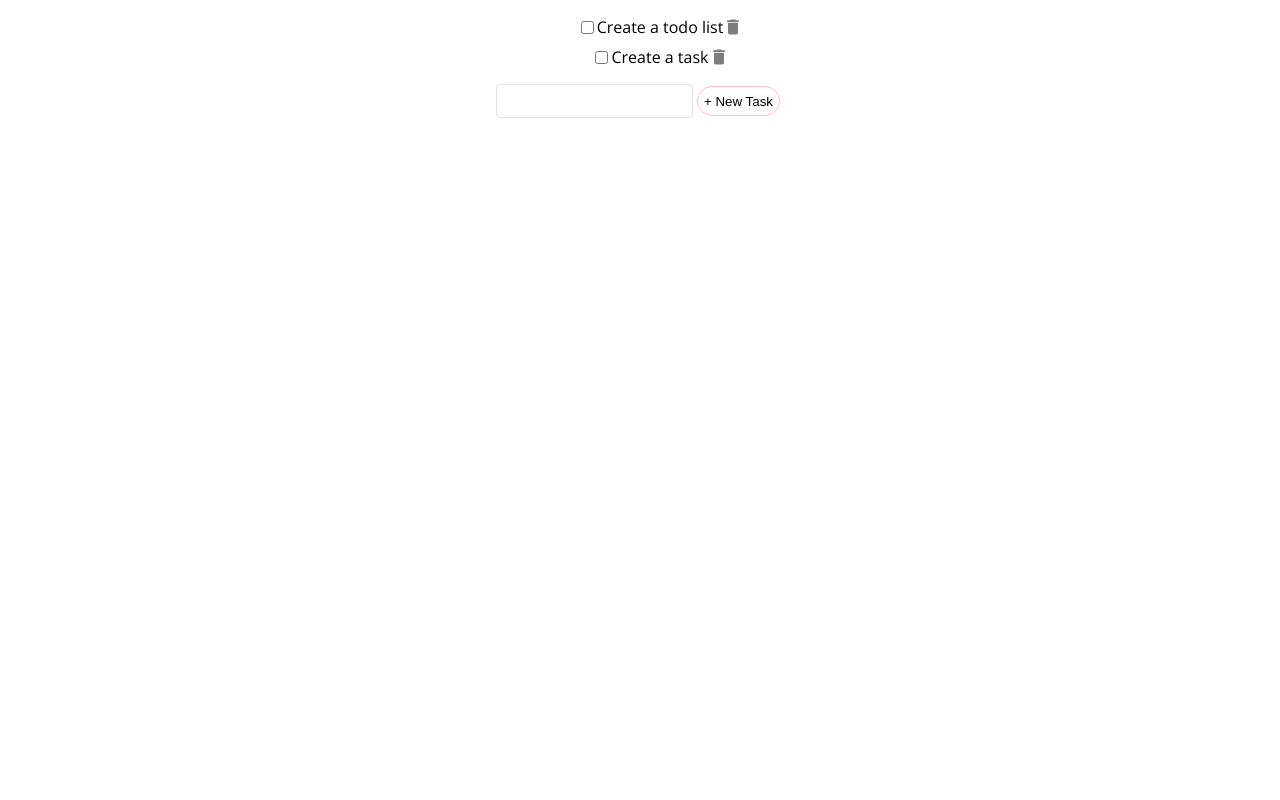
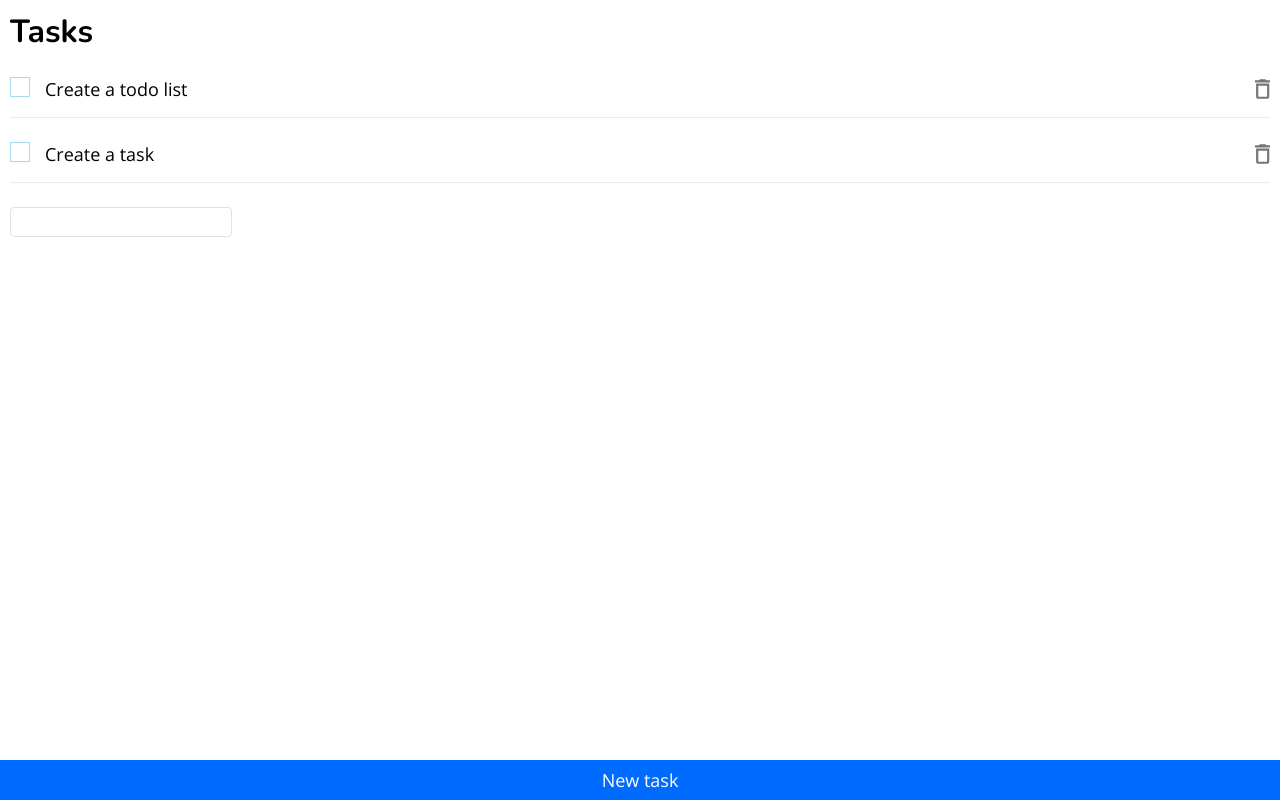
Before and after one commit to manzoliric/todolist-vue, a Vue app: page / in a window 1280 px wide. Built offline with nearby package versions, Linux system fonts and the light colour scheme.

Commit message:
refac design and init modal create task

```diff
--- /dev/null
+++ b/assets/reset.scss
@@ -0,0 +1,161 @@
+/* Based on http://meyerweb.com/eric/tools/css/reset/ v2.0 | 20110126 */
+
+html,
+body,
+div,
+span,
+applet,
+object,
+iframe,
+h1,
+h2,
+h3,
+h4,
+h5,
+h6,
+p,
+blockquote,
+pre,
+a,
+abbr,
+acronym,
+address,
+big,
+cite,
+code,
+del,
+dfn,
+em,
+img,
+ins,
+kbd,
+q,
+s,
+samp,
+small,
+strike,
+strong,
+sub,
+sup,
+tt,
+var,
+b,
+u,
+i,
+center,
+dl,
+dt,
+dd,
+ol,
+ul,
+li,
+fieldset,
+form,
+label,
+legend,
+table,
+caption,
+tbody,
+tfoot,
+thead,
+tr,
+th,
+td,
+article,
+aside,
+canvas,
+details,
+embed,
+figure,
+figcaption,
+footer,
+header,
+hgroup,
+menu,
+nav,
+output,
+ruby,
+section,
+summary,
+time,
+mark,
+audio,
+video {
+  margin: 0;
+  padding: 0;
+  border: 0;
+  font-size: 100%;
+  font: inherit;
+  vertical-align: baseline;
+}
+input,
+textarea,
+select,
+optgroup,
+button {
+  font: inherit;
+}
+*,
+:after,
+:before {
+  box-sizing: border-box;
+  -webkit-tap-highlight-color: transparent;
+}
+/* HTML5 display-role reset for older browsers */
+article,
+aside,
+details,
+figcaption,
+figure,
+footer,
+header,
+hgroup,
+menu,
+nav,
+section {
+  display: block;
+}
+a {
+  color: inherit;
+  text-decoration: inherit;
+  &:hover,
+  &:focus {
+    color: inherit;
+    outline: none;
+  }
+}
+ol,
+ul {
+  list-style: none;
+}
+blockquote,
+q {
+  quotes: none;
+}
+blockquote:before,
+blockquote:after,
+q:before,
+q:after {
+  content: none;
+}
+table {
+  border-collapse: collapse;
+  border-spacing: 0;
+}
+button:focus {
+  outline: none;
+}
+[type="search"]::-webkit-search-cancel-button,
+[type="search"]::-webkit-search-decoration {
+  -webkit-appearance: none;
+}
+[type="checkbox"] {
+  border: 0;
+  clip: rect(0 0 0 0);
+  height: 1px;
+  margin: -1px;
+  overflow: hidden;
+  padding: 0;
+  position: absolute;
+  width: 1px;
+}
--- a/public/index.html
+++ b/public/index.html
@@ -10,6 +10,7 @@
       href="https://fonts.googleapis.com/css2?family=Open+Sans&display=swap"
       rel="stylesheet"
     />
+    <link href="https://fonts.googleapis.com/css2?family=Nunito:wght@700&display=swap" rel="stylesheet">
   </head>
   <body>
     <noscript>
--- a/src/App.vue
+++ b/src/App.vue
@@ -15,13 +15,11 @@ export default {
         {
           id: 1,
           title: 'Create a todo list',
-          edit: false,
           done: false
         },
         {
           id: 2,
           title: ' Create a task',
-          edit: false,
           done: false
         }
       ]
@@ -35,8 +33,6 @@ export default {
 <style lang="scss">
 .app {
   font-family: 'Open Sans', sans-serif;
-  max-width: 768px;
-  margin: auto;
-  text-align: center;
+  padding: 10px;
 }
 </style>
--- /dev/null
+++ b/src/components/Modal/index.vue
@@ -0,0 +1,16 @@
+<template>
+  <div clas="modal">
+    <slot />
+  </div>
+</template>
+
+<script>
+export default {
+  name: 'modal'
+};
+</script>
+
+<style>
+.modal {
+}
+</style>
--- a/src/components/Task/index.vue
+++ b/src/components/Task/index.vue
@@ -6,16 +6,16 @@
       :key="task.id"
       :class="{ 'task--done': task.done }"
     >
-      <input type="checkbox" :checked="task.done" v-model="task.done" />
       <input
-        v-if="task.edit"
-        v-model="task.title"
-        @keyup.enter="editTask(task, false)"
-        @blur="editTask(task, false)"
-        class="task__edit"
-        v-focus
+        type="checkbox"
+        :id="task.id"
+        class="task__checkbox"
+        :checked="task.done"
+        v-model="task.done"
       />
-      <label @click="editTask(task, true)" v-else> {{ task.title }} </label>
+      <label class="task__label" :for="task.id">
+        {{ task.title }}
+      </label>
       <DeleteIcon class="task__svg" @click="deleteTask(task.id)" />
     </li>
   </div>
@@ -37,10 +37,6 @@ export default {
     DeleteIcon
   },
   methods: {
-    editTask(task, handlerEdit) {
-      task.edit = handlerEdit;
-    },
-
     deleteTask(taskID) {
       const tasks = this.tasks.filter((task) => taskID != task.id);
 
@@ -59,20 +55,57 @@ export default {
 
 <style lang="scss">
 .task {
+  $this: &;
   background: #fff;
-  border-radius: 50px;
   display: flex;
   align-items: center;
-  justify-content: center;
-  margin-bottom: 8px;
+  margin-bottom: 24px;
+  padding-bottom: 16px;
+  font-size: 18px;
+  border-bottom: 1px solid #efe8e8;
 
   &--done {
     text-decoration: line-through;
   }
 
-  &__edit {
-    border: none;
-    font-size: 16px;
+  &__checkbox {
+    + #{$this}__label:before {
+      content: '';
+      display: block;
+      width: 20px;
+      height: 20px;
+      border: 1px solid #6cc0e5;
+      position: absolute;
+      left: 0;
+      top: 0;
+      opacity: 0.6;
+      -webkit-transition: all 0.12s, border-color 0.08s;
+      transition: all 0.12s, border-color 0.08s;
+    }
+
+    &:checked {
+      + #{$this}__label:before {
+        width: 10px;
+        top: -5px;
+        left: 5px;
+        border-radius: 0;
+        opacity: 1;
+        border-top-color: transparent;
+        border-left-color: transparent;
+        -webkit-transform: rotate(45deg);
+        transform: rotate(45deg);
+      }
+    }
+  }
+
+  &__label {
+    width: 100%;
+    display: block;
+    position: relative;
+    -webkit-user-select: none;
+    -moz-user-select: none;
+    -ms-user-select: none;
+    padding-left: 35px;
   }
 
   &__svg {
--- a/src/components/Tasks/index.vue
+++ b/src/components/Tasks/index.vue
@@ -1,22 +1,27 @@
 <template>
   <div class="tasks">
+    <h1 class="tasks__title">Tasks</h1>
     <ul class="tasks__list">
       <Task :tasks="tasks" @update:tasks="$emit('update:tasks', $event)" />
     </ul>
+
+    <Modal>
       <input
         type="text"
         class="tasks__input"
         :class="{ 'tasks__input--error': showInputError }"
         v-model="newTaskTitle"
       />
+    </Modal>
     <button class="tasks__button" @click="createTask">
-      + New Task
+      New task
     </button>
   </div>
 </template>
 
 <script>
 import Task from '../Task';
+import Modal from '../Modal';
 
 export default {
   name: 'tasks',
@@ -33,7 +38,7 @@ export default {
       required: true
     }
   },
-  components: { Task },
+  components: { Task, Modal },
   methods: {
     createTask() {
       if (!this.newTaskTitle) {
@@ -46,7 +51,6 @@ export default {
       const task = {
         id: this.createRandomID(),
         title: this.newTaskTitle,
-        edit: false,
         done: false
       };
 
@@ -69,6 +73,12 @@ export default {
 </script>
 <style lang="scss">
 .tasks {
+  &__title {
+    font-family: 'Nunito', sans-serif;
+    font-size: 32px;
+    margin-bottom: 24px;
+  }
+
   &__list {
     list-style: none;
   }
@@ -85,11 +95,15 @@ export default {
   }
 
   &__button {
-    height: 30px;
-    background: none;
-    border-radius: 50px;
-    border: 1px solid pink;
-    margin: 0 4px;
+    height: 40px;
+    width: 100%;
+    color: #ffffff;
+    position: absolute;
+    bottom: 0;
+    left: 0;
+    background: #006cff;
+    font-size: 18px;
+    border: 0;
   }
 }
 </style>
--- a/src/main.js
+++ b/src/main.js
@@ -1,5 +1,6 @@
 import Vue from 'vue';
 import App from './App.vue';
+import '../assets/reset.scss';
 
 Vue.config.productionTip = false;
 
```
Also changed, not shown: assets/delete.svg. Lines whose indentation alone changed are shown as unchanged.
